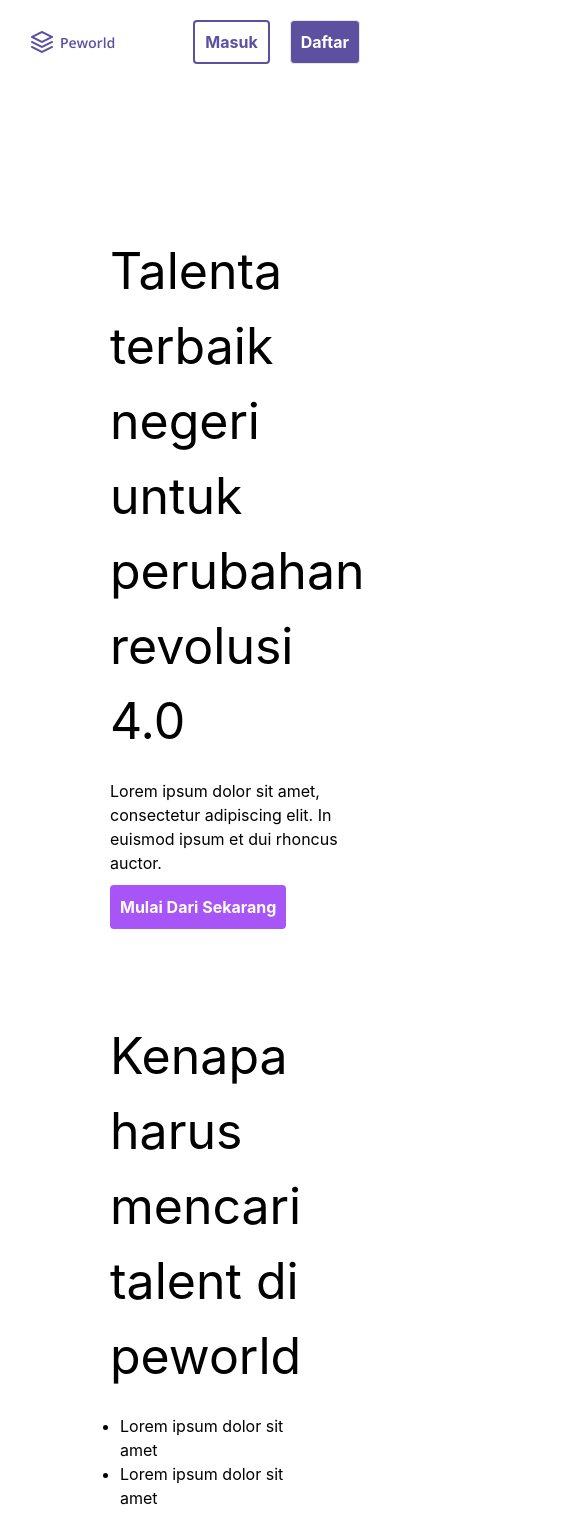
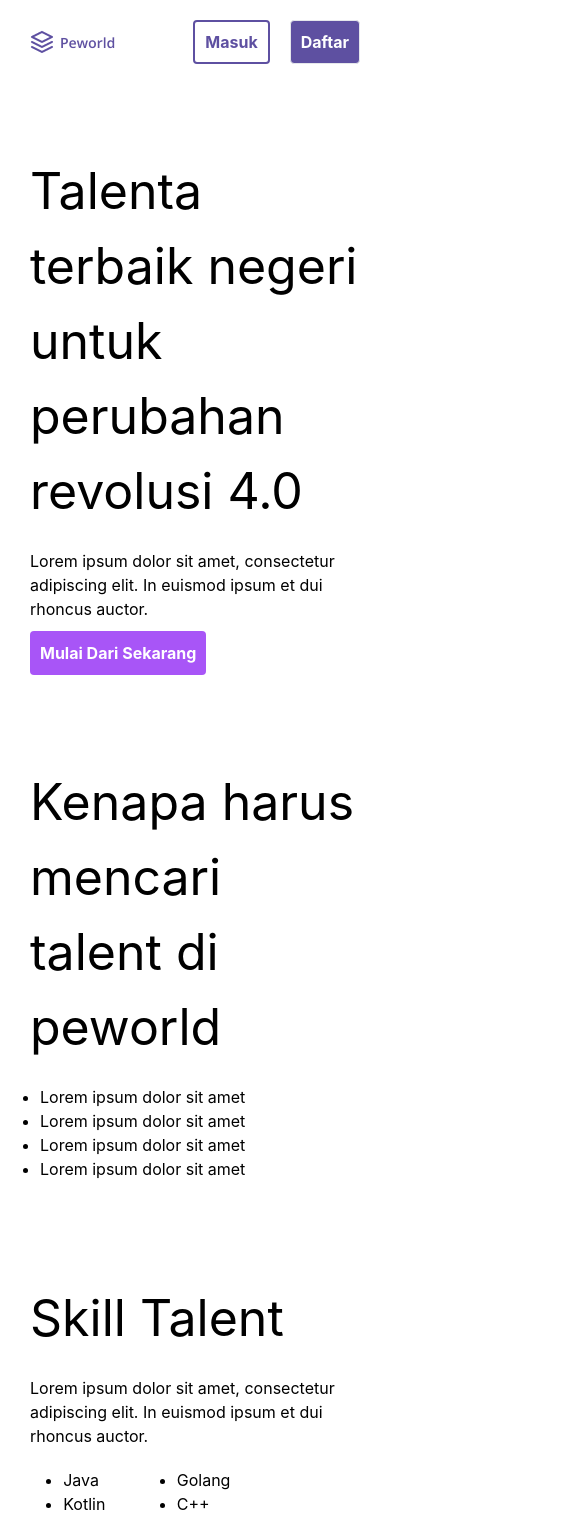
Before and after one commit to ARTech-Inc/hellojob-frontend, a React (Create React App) app: page / in a window 390 px wide. Shown: the top 1513 px of the page, 585 px wide, since content can reach past the window. Built offline with nearby package versions, Linux system fonts and the light colour scheme.

Commit message:
modified:   src/pages/landingPage/index.js

```diff
--- a/src/pages/landingPage/index.js
+++ b/src/pages/landingPage/index.js
@@ -5,8 +5,8 @@ const LandingPage = () => {
   return (
     <>
       <Header />
-      <div className="p-[100px]">
-        <div className="flex py-[30px]">
+      <div className="p-[20px] sm:p-[100px] w-[100%]">
+        <div className="flex py-[30px] w-[100%]">
           <div className="p-[10px]">
             <h1 className="text-[50px] py-[10px]">
               Talenta terbaik negeri untuk perubahan revolusi 4.0
@@ -19,12 +19,12 @@ const LandingPage = () => {
               Mulai Dari Sekarang
             </button>
           </div>
-          <div className="flex justify-end w-[100%] py-[10px]  ">
+          <div className="flex justify-end w-[100%] py-[10px]  max-sm:hidden sm:visible">
             <img src={require("../../assets/img/background1.png")} />
           </div>
         </div>
-        <div className="flex py-[30px]">
-          <div className="flex justify-start w-[100%] py-[10px]  ">
+        <div className="flex py-[30px] w-[100%]">
+          <div className="flex justify-start w-[100%] py-[10px] max-sm:hidden sm:visible">
             <img src={require("../../assets/img/background2.png")} />
           </div>
           <div className="p-[10px]">
@@ -39,7 +39,7 @@ const LandingPage = () => {
             </ul>
           </div>
         </div>
-        <div className="flex py-[30px]">
+        <div className="flex py-[30px] w-[100%]">
           <div className="p-[10px]">
             <h1 className="text-[50px] py-[10px]">Skill Talent</h1>
             <h2 className="block py-[10px]">
@@ -61,11 +61,11 @@ const LandingPage = () => {
               </ul>
             </div>
           </div>
-          <div className="flex justify-end w-[100%] py-[10px]  ">
+          <div className="flex justify-end w-[100%] py-[10px] max-sm:hidden sm:visible">
             <img src={require("../../assets/img/background3.png")} />
           </div>
         </div>
-        <div className="fourth section">
+        <div className="fourth section w-[100%]">
           <h1 className="py-[30px] text-center font-bold text-[25px]">
             Their Opinion About Peworld
           </h1>
@@ -86,7 +86,7 @@ const LandingPage = () => {
                 euismod ipsum et dui rhoncus auctor.
               </h3>
             </div>
-            <div className="border-[1px] border-gray shadow-2xl p-[20px]">
+            {/* <div className="border-[1px] border-gray shadow-2xl p-[20px]">
               <div className="flex justify-center">
                 <img
                   src={require("../../assets/img/background1.png")}
@@ -101,8 +101,8 @@ const LandingPage = () => {
                 Lorem ipsum dolor sit amet, consectetur adipiscing elit. In
                 euismod ipsum et dui rhoncus auctor.
               </h3>
-            </div>
-            <div className="border-[1px] border-gray shadow-2xl p-[20px]">
+            </div> */}
+            {/* <div className="border-[1px] border-gray shadow-2xl p-[20px]">
               <div className="flex justify-center">
                 <img
                   src={require("../../assets/img/background1.png")}
@@ -117,15 +117,15 @@ const LandingPage = () => {
                 Lorem ipsum dolor sit amet, consectetur adipiscing elit. In
                 euismod ipsum et dui rhoncus auctor.
               </h3>
-            </div>
+            </div> */}
           </div>
         </div>
-        <div className="flex justify-between border-[1px] rounded-tl-lg rounded-br-lg bg-[#5E50A1] px-[30px] py-[20px] my-[100px]">
-          <h1 className="text-[30px] text-[#FFFFFF] w-[200px]">
+        <div className="flex justify-between border-[1px] rounded-tl-lg rounded-br-lg bg-[#5E50A1] px-[30px] py-[20px] my-[100px] w-[100%]">
+          <h1 className="text-[10px] p-[10px] sm:text-[30px] text-[#FFFFFF] w-[200px]">
             Lorem ipsum dolor sit amet
           </h1>
           <div className="flex items-center">
-            <button className="bg-[#FFFFFF] text-[20px] rounded p-[10px] text-[#5E50A1]">
+            <button className="bg-[#FFFFFF] text-[10px] sm:text-[20px] rounded p-[10px] text-[#5E50A1]">
               Mulai dari sekarang
             </button>
           </div>
```
